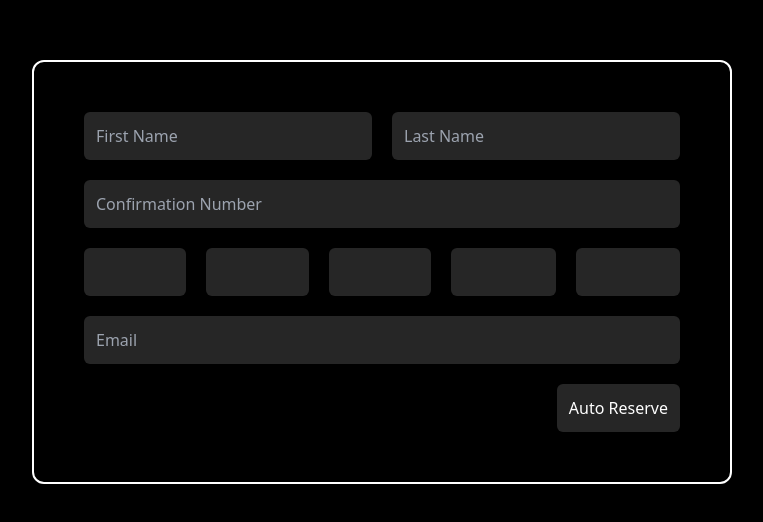
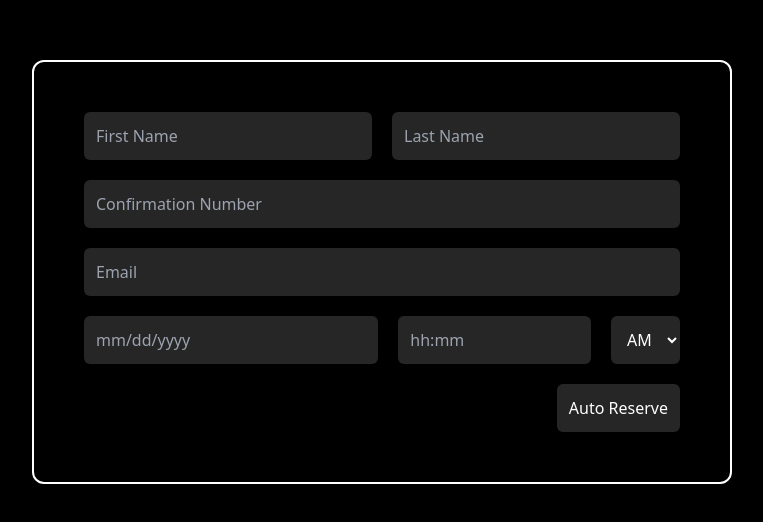
Before and after one commit to al3xbro/southwest-checkin, a React (Vite) app in the folder client/: page / in a window 1280 px wide. Shown: the part 128-650 px from the top of the page, without its empty margins (258-1021 px from the left). Built offline with nearby package versions, Linux system fonts and the light colour scheme.

Commit message:
Add input mask for date and time

```diff
--- a/client/package.json
+++ b/client/package.json
@@ -22,6 +22,7 @@
     "devDependencies": {
         "@types/react": "^18.2.43",
         "@types/react-dom": "^18.2.17",
+        "@types/react-input-mask": "^3.0.5",
         "@typescript-eslint/eslint-plugin": "^6.14.0",
         "@typescript-eslint/parser": "^6.14.0",
         "@vitejs/plugin-react-swc": "^3.5.0",
--- a/client/src/App.tsx
+++ b/client/src/App.tsx
@@ -1,17 +1,16 @@
 import axios from 'axios'
-import { useForm } from 'react-hook-form'
+import { useState } from 'react'
+import { FieldErrors, useForm } from 'react-hook-form'
 import { useMutation } from '@tanstack/react-query'
 
 type ReserveFormData = {
     firstName: string,
     lastName: string,
     confirmation: string,
-    month: number,
-    day: number,
-    year: number,
-    hour: number,
-    minute: number,
+    date: string,
+    time: string,
     email: string,
+    meridiem: 'pm' | 'am',
 }
 
 type ReserveRequestData = {
@@ -23,7 +22,8 @@ type ReserveRequestData = {
 }
 
 function transformData(data: ReserveFormData): ReserveRequestData {
-    const dateTimeString = new Date(data.year, data.month, data.day, data.hour, data.minute).toISOString()
+    console.log(data.date, data.time, data.meridiem)
+    const dateTimeString = new Date(/* TODO */).toISOString()
     return {
         firstName: data.firstName,
         lastName: data.lastName,
@@ -33,9 +33,28 @@ function transformData(data: ReserveFormData): ReserveRequestData {
     }
 }
 
+function displayErrors(errors: FieldErrors<ReserveFormData>) {
+    return errors.firstName?.message ?? errors.lastName?.message ?? errors.confirmation?.message ?? errors.email?.message ?? errors.date?.message ?? errors.time?.message ?? errors.meridiem?.message ?? ''
+}
+
+function normalizeDate(date: string) {
+    date = date.replace(/\D/g, '').slice(0, 8);
+    if (date.length >= 5) {
+        return `${date.slice(0, 2)}/${date.slice(2, 4)}/${date.slice(4)}`;
+    }
+    else if (date.length >= 3) {
+        return `${date.slice(0, 2)}/${date.slice(2)}`;
+    }
+    return date
+}
+
+function normalizeTime(time: string) {
+    return time.replace(/\D/g, '').match(/\d{1,2}/g)?.join(":").slice(0, 5) ?? ""
+}
+
 export default function App() {
 
-    const { register, handleSubmit, getValues } = useForm<ReserveFormData>()
+    const { register, handleSubmit, getValues, formState: { errors } } = useForm<ReserveFormData>()
     const reserve = useMutation({
         mutationFn: (data: ReserveRequestData) => {
             return axios.post('http://localhost:8000/reserve', data)
@@ -45,36 +64,57 @@ export default function App() {
     return (
         <>
             <div className='w-full h-full flex items-center justify-center bg-black'>
-                <form className='text-white border-2 border-white rounded-xl flex flex-col gap-5
-                p-[25px] w-full m-[20px]
-                sm:p-[50px] sm:max-w-[700px]'
-                    onSubmit={handleSubmit((data) => { reserve.mutate(transformData(data)) })}>
+                <form
+                    className='text-white border-2 border-white rounded-xl flex flex-col gap-5
+                    p-[25px] w-full m-[20px]
+                    sm:p-[50px] sm:max-w-[700px]'
+                    onSubmit={handleSubmit((data) => { reserve.mutate(transformData(data)) })}
+                >
                     <div className='flex gap-5'>
-                        <input className='p-3 bg-neutral-800 rounded-md w-full' type="text" placeholder='First Name' {...register("firstName")} />
-                        <input className='p-3 bg-neutral-800 rounded-md w-full' type="text" placeholder='Last Name' {...register("lastName")} />
+                        <input className='p-3 bg-neutral-800 rounded-md w-full' type='text' placeholder='First Name' {...register('firstName', { required: { value: true, message: 'First name required.' } })} />
+                        <input className='p-3 bg-neutral-800 rounded-md w-full' type='text' placeholder='Last Name' {...register('lastName', { required: { value: true, message: 'Last name required.' } })} />
                     </div>
-                    <input className='p-3 bg-neutral-800 rounded-md w-full' type="text" placeholder='Confirmation Number' {...register("confirmation")} />
-                    <div className='flex gap-5 flex-col sm:flex-row'>
-                        <div className='flex gap-5'>
-                            <input className='p-3 bg-neutral-800 rounded-md w-full' type="text" {...register("month")} />
-                            <input className='p-3 bg-neutral-800 rounded-md w-full' type="text" {...register("day")} />
-                            <input className='p-3 bg-neutral-800 rounded-md w-full' type="text" {...register("year")} />
+                    <input className='p-3 bg-neutral-800 rounded-md w-full' type='text' placeholder='Confirmation Number' {...register('confirmation', { required: { value: true, message: 'Confirmation number required.' } })} />
+                    <input className='p-3 bg-neutral-800 rounded-md w-full' type='text' placeholder='Email' inputMode='email' {...register('email', { required: { value: true, message: 'Email required.' } })} />
+
+                    {/* date */}
+                    <div className='flex flex-col sm:flex-row gap-5'>
+                        {/* input here */}
+                        <input className='p-3 bg-neutral-800 rounded-md w-full' type='text' inputMode='numeric' placeholder='mm/dd/yyyy' onChange={(e) => { e.target.value = normalizeDate(e.target.value) }}
+                            ref={register('date', {
+                                // required: {
+                                //     value: true,
+                                //     message: 'Valid date required.'
+                                // },
+
+                            }).ref}
+                        />
+                        <div className='flex gap-5 w-full'>
+                            <input className='p-3 bg-neutral-800 rounded-md w-full' type='text' inputMode='numeric' placeholder='hh:mm' onChange={(e) => { e.target.value = normalizeTime(e.target.value) }}
+                                ref={register('time', {
+                                    // required: {
+                                    //     value: true,
+                                    //     message: 'Valid time required.'
+                                    // },
+                                }).ref}
+                            />
+                            <select className='bg-neutral-800 rounded-md p-3' {...register('meridiem', { required: { value: true, message: 'Valid time required.' } })}>
+                                <option value='am'>AM</option>
+                                <option value='pm'>PM</option>
+                            </select>
                         </div>
-                        <div className='flex gap-5'>
-                            <input className='p-3 bg-neutral-800 rounded-md w-full' type="text" {...register("hour")} />
-                            <input className='p-3 bg-neutral-800 rounded-md w-full' type="text" {...register("minute")} />
-                        </div>
-                    </div>
-                    <input className='p-3 bg-neutral-800 rounded-md w-full' type="text" placeholder='Email' {...register("email")} />
-                    <div className='flex justify-between'>
+                    </div >
+
+                    {/* submit and status */}
+                    < div className='flex justify-between' >
                         {reserve.isSuccess ? <div className='text-green-500 my-auto'>Success! You will automatically be checked in at time here </div> : null}
                         {reserve.isError ? <div className='text-red-500 my-auto'>An error occured contacting the server.</div> : null}
                         {reserve.isPending ? <div className='text-yellow-500 my-auto'>Loading...</div> : null}
-                        {reserve.isIdle ? <div /> : null}
-                        <button className='p-3 bg-neutral-800 rounded-md active:bg-neutral-700 sm:hover:bg-neutral-700 transition' type="submit">Auto Reserve</button>
-                    </div>
-                </form>
-            </div>
+                        {reserve.isIdle ? <div className='text-red-500 my-auto'>{displayErrors(errors)}</div> : null}
+                        <button className='p-3 bg-neutral-800 rounded-md active:bg-neutral-700 sm:hover:bg-neutral-700 transition' type='submit'>Auto Reserve</button>
+                    </div >
+                </form >
+            </div >
         </>
     )
 }
```
Also changed, not shown: 1 other file (tests, documents, lock files or other folders).
